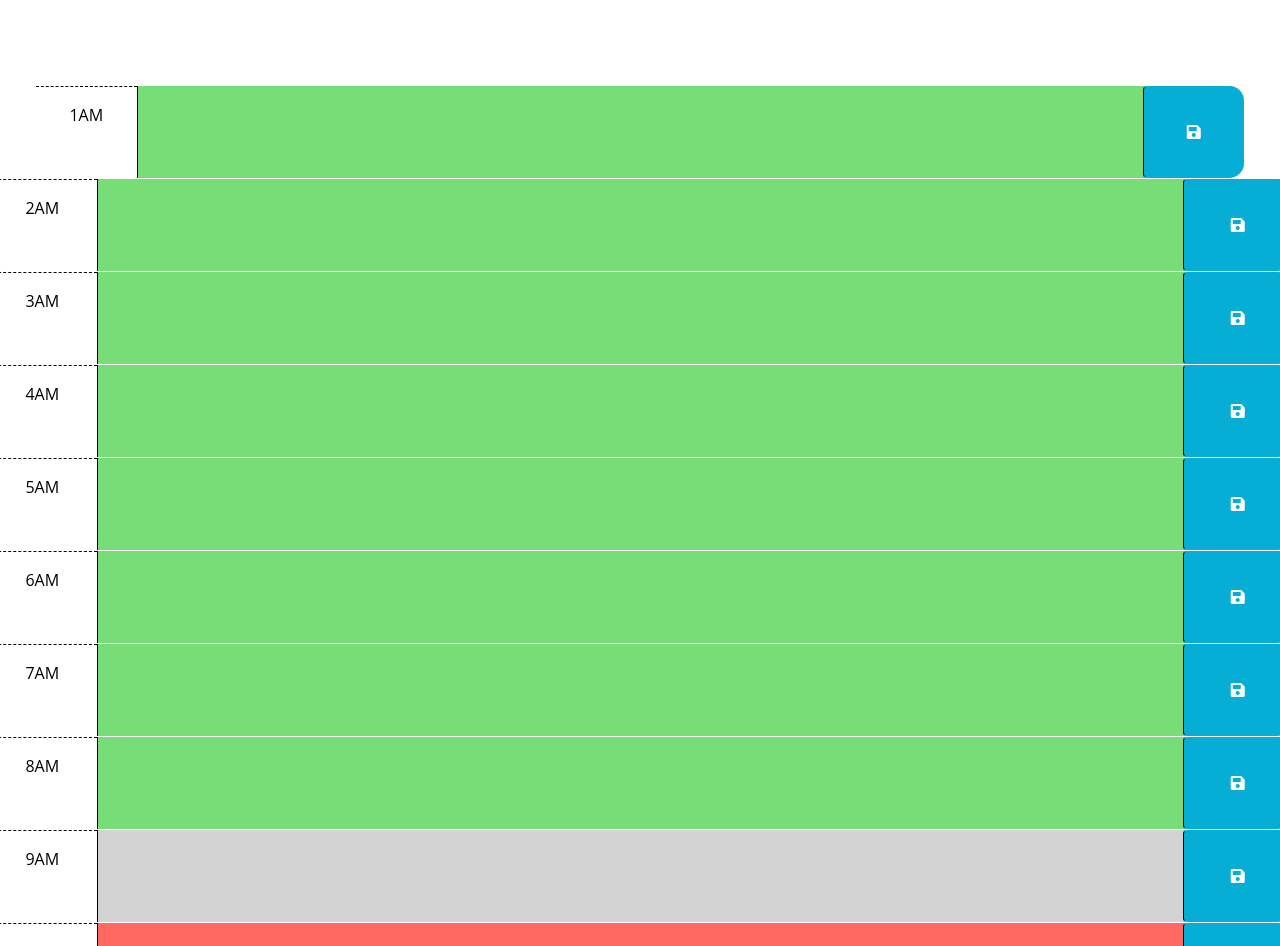
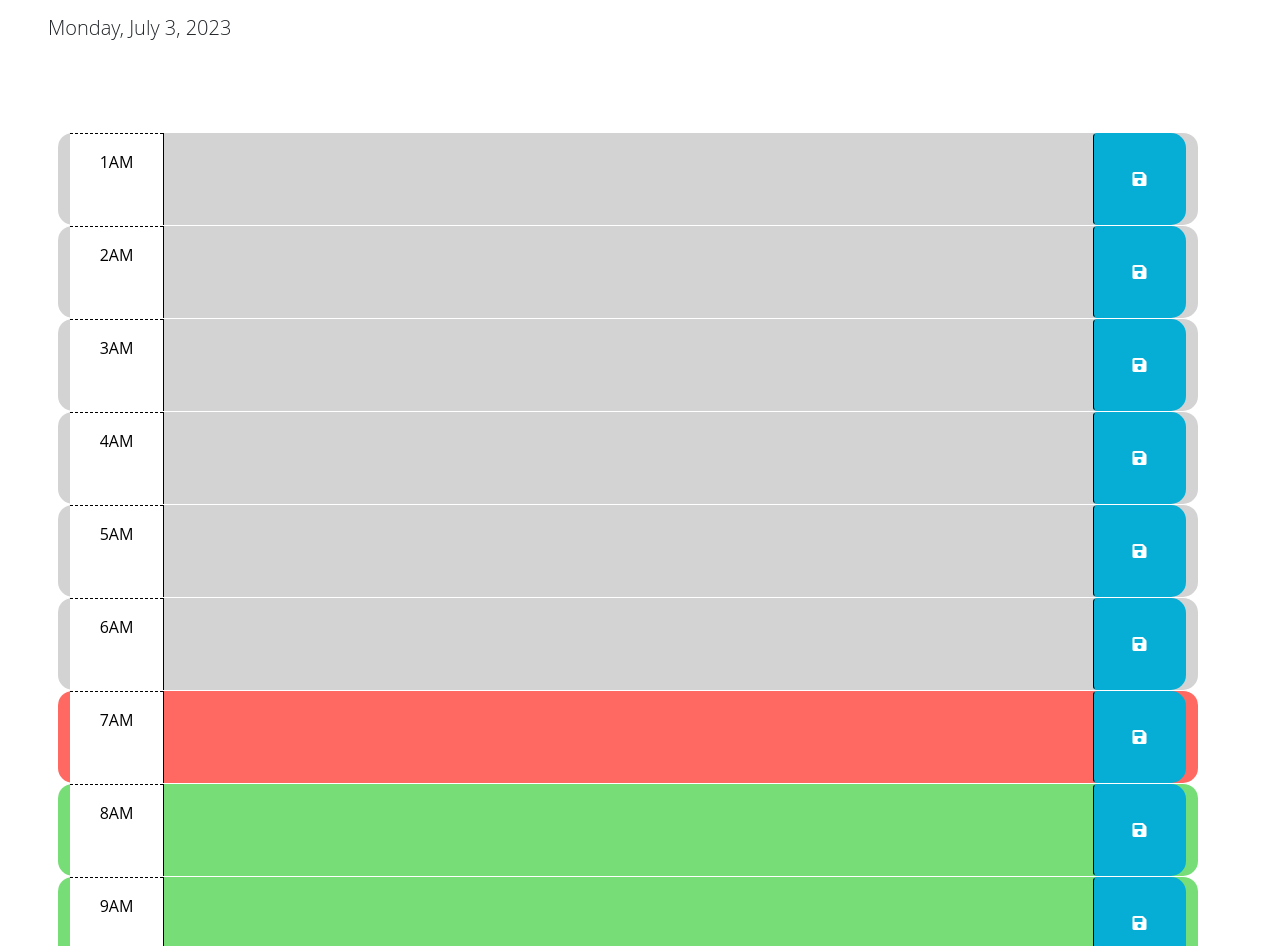
Before and after one commit to Boulter97/Work-Day-Scheduler, a plain HTML site: page Develop/index.html in a window 1280 px wide. Shown: the part 166-1112 px from the top of the page. Drawn offline with nearby package versions, Linux system fonts and the light colour scheme.

Commit message:
adjusting css styling and index.html and have started to work on javascript fuction for current date and time

```diff
--- a/Develop/index.html
+++ b/Develop/index.html
@@ -44,67 +44,70 @@
         -->
 
       <!-- Example of a past time block. The "past" class adds a gray background color. -->
-      <div id="hour-1" class="row time-block future">
+
+      <div class="container">
+      <div class="row">
+      <div id="hour-1" class="row time-block past">
         <div class="col-2 col-md-1 hour text-center py-3">1AM</div>
         <textarea class="col-8 col-md-10 description" rows="3"> </textarea>
         <button class="btn saveBtn col-2 col-md-1" aria-label="save">
           <i class="fas fa-save" aria-hidden="true"></i>
         </button>
-      </div>
     </div>
 
-    <div id="hour-2" class="row time-block future">
+
+    <div id="hour-2" class="row time-block past">
       <div class="col-2 col-md-1 hour text-center py-3">2AM</div>
       <textarea class="col-8 col-md-10 description" rows="3"> </textarea>
       <button class="btn saveBtn col-2 col-md-1" aria-label="save">
         <i class="fas fa-save" aria-hidden="true"></i>
       </button>
-    </div>
+
   </div>
 
-  <div id="hour-3" class="row time-block future">
+  <div id="hour-3" class="row time-block past">
     <div class="col-2 col-md-1 hour text-center py-3">3AM</div>
     <textarea class="col-8 col-md-10 description" rows="3"> </textarea>
     <button class="btn saveBtn col-2 col-md-1" aria-label="save">
       <i class="fas fa-save" aria-hidden="true"></i>
     </button>
-  </div>
+
 </div>
 
-<div id="hour-4" class="row time-block future">
+<div id="hour-4" class="row time-block past">
   <div class="col-2 col-md-1 hour text-center py-3">4AM</div>
   <textarea class="col-8 col-md-10 description" rows="3"> </textarea>
   <button class="btn saveBtn col-2 col-md-1" aria-label="save">
     <i class="fas fa-save" aria-hidden="true"></i>
   </button>
-</div>
+
 </div>
 
-<div id="hour-5" class="row time-block future">
+<div id="hour-5" class="row time-block past">
   <div class="col-2 col-md-1 hour text-center py-3">5AM</div>
   <textarea class="col-8 col-md-10 description" rows="3"> </textarea>
   <button class="btn saveBtn col-2 col-md-1" aria-label="save">
     <i class="fas fa-save" aria-hidden="true"></i>
   </button>
-</div>
+
 </div>
 
-<div id="hour-6" class="row time-block future">
+<div id="hour-6" class="row time-block past">
   <div class="col-2 col-md-1 hour text-center py-3">6AM</div>
   <textarea class="col-8 col-md-10 description" rows="3"> </textarea>
   <button class="btn saveBtn col-2 col-md-1" aria-label="save">
     <i class="fas fa-save" aria-hidden="true"></i>
   </button>
-</div>
+
 </div>
 
-<div id="hour-7" class="row time-block future">
+<div id="hour-7" class="row time-block present">
   <div class="col-2 col-md-1 hour text-center py-3">7AM</div>
   <textarea class="col-8 col-md-10 description" rows="3"> </textarea>
   <button class="btn saveBtn col-2 col-md-1" aria-label="save">
     <i class="fas fa-save" aria-hidden="true"></i>
   </button>
-</div>
+
 </div>
 
 <div id="hour-8" class="row time-block future">
@@ -113,11 +116,11 @@
   <button class="btn saveBtn col-2 col-md-1" aria-label="save">
     <i class="fas fa-save" aria-hidden="true"></i>
   </button>
-</div>
+
 </div>
 
 
-      <div id="hour-9" class="row time-block past">
+      <div id="hour-9" class="row time-block future">
         <div class="col-2 col-md-1 hour text-center py-3">9AM</div>
         <textarea class="col-8 col-md-10 description" rows="3"> </textarea>
         <button class="btn saveBtn col-2 col-md-1" aria-label="save">
@@ -126,7 +129,7 @@
       </div>
 
       <!-- Example of a present time block. The "present" class adds a red background color. -->
-      <div id="hour-10" class="row time-block present">
+      <div id="hour-10" class="row time-block future">
         <div class="col-2 col-md-1 hour text-center py-3">10AM</div>
         <textarea class="col-8 col-md-10 description" rows="3"> </textarea>
         <button class="btn saveBtn col-2 col-md-1" aria-label="save">
@@ -141,7 +144,7 @@
         <button class="btn saveBtn col-2 col-md-1" aria-label="save">
           <i class="fas fa-save" aria-hidden="true"></i>
         </button>
-      </div>
+
     </div>
 
     <div id="hour-12" class="row time-block future">
@@ -150,7 +153,7 @@
       <button class="btn saveBtn col-2 col-md-1" aria-label="save">
         <i class="fas fa-save" aria-hidden="true"></i>
       </button>
-    </div>
+
   </div>
 
   <div id="hour-13" class="row time-block future">
@@ -159,7 +162,7 @@
     <button class="btn saveBtn col-2 col-md-1" aria-label="save">
       <i class="fas fa-save" aria-hidden="true"></i>
     </button>
-  </div>
+
 </div>
 
 <div id="hour-14" class="row time-block future">
@@ -168,7 +171,7 @@
   <button class="btn saveBtn col-2 col-md-1" aria-label="save">
     <i class="fas fa-save" aria-hidden="true"></i>
   </button>
-</div>
+
 </div>
 
 <div id="hour-15" class="row time-block future">
@@ -177,7 +180,7 @@
   <button class="btn saveBtn col-2 col-md-1" aria-label="save">
     <i class="fas fa-save" aria-hidden="true"></i>
   </button>
-</div>
+
 </div>
 
 <div id="hour-16" class="row time-block future">
@@ -186,7 +189,7 @@
   <button class="btn saveBtn col-2 col-md-1" aria-label="save">
     <i class="fas fa-save" aria-hidden="true"></i>
   </button>
-</div>
+
 </div>
 
 <div id="hour-17" class="row time-block future">
@@ -195,7 +198,7 @@
   <button class="btn saveBtn col-2 col-md-1" aria-label="save">
     <i class="fas fa-save" aria-hidden="true"></i>
   </button>
-</div>
+
 </div>
 
 <div id="hour-18" class="row time-block future">
@@ -204,7 +207,7 @@
   <button class="btn saveBtn col-2 col-md-1" aria-label="save">
     <i class="fas fa-save" aria-hidden="true"></i>
   </button>
-</div>
+
 </div>
 
 <div id="hour-19" class="row time-block future">
@@ -213,7 +216,7 @@
   <button class="btn saveBtn col-2 col-md-1" aria-label="save">
     <i class="fas fa-save" aria-hidden="true"></i>
   </button>
-</div>
+
 </div>
 
 <div id="hour-20" class="row time-block future">
@@ -222,7 +225,7 @@
   <button class="btn saveBtn col-2 col-md-1" aria-label="save">
     <i class="fas fa-save" aria-hidden="true"></i>
   </button>
-</div>
+
 </div>
 
 <div id="hour-21" class="row time-block future">
@@ -231,7 +234,7 @@
   <button class="btn saveBtn col-2 col-md-1" aria-label="save">
     <i class="fas fa-save" aria-hidden="true"></i>
   </button>
-</div>
+
 </div>
 
 <div id="hour-22" class="row time-block future">
@@ -240,7 +243,7 @@
   <button class="btn saveBtn col-2 col-md-1" aria-label="save">
     <i class="fas fa-save" aria-hidden="true"></i>
   </button>
-</div>
+
 </div>
 
 <div id="hour-23" class="row time-block future">
@@ -249,7 +252,7 @@
   <button class="btn saveBtn col-2 col-md-1" aria-label="save">
     <i class="fas fa-save" aria-hidden="true"></i>
   </button>
-</div>
+
 </div>
 
 <div id="hour-24" class="row time-block future">
@@ -258,6 +261,7 @@
   <button class="btn saveBtn col-2 col-md-1" aria-label="save">
     <i class="fas fa-save" aria-hidden="true"></i>
   </button>
+</div>
 </div>
 </div>
 
--- a/Develop/script.js
+++ b/Develop/script.js
@@ -1,7 +1,7 @@
 // Wrap all code that interacts with the DOM in a call to jQuery to ensure that
 // the code isn't run until the browser has finished rendering all the elements
 // in the html.
-$(function () {
+//$(function () {
   // TODO: Add a listener for click events on the save button. This code should
   // use the id in the containing time-block as a key to save the user input in
   // local storage. HINT: What does `this` reference in the click listener
@@ -20,4 +20,15 @@ $(function () {
   // attribute of each time-block be used to do this?
   //
   // TODO: Add code to display the current date in the header of the page.
-});
+//});
+
+$(function() {
+  $("#currentDay").text(dayjs().format("dddd, MMMM D, YYYY"));
+  $(".saveBtn").on("click", function () {
+    var timeBlock = $(this).siblings(".description");
+    var eventText = timeBlock.children("textarea").val();
+    var timeBlockId = timeBlock.attr("id");
+
+localStorage.setItem(timeBlockId, eventText);
+  });
+})
--- a/Develop/style.css
+++ b/Develop/style.css
@@ -11,6 +11,7 @@ textarea {
   border-left: 1px solid black;
   padding: 10px;
 }
+
 
 .description {
   white-space: pre-wrap;
```
